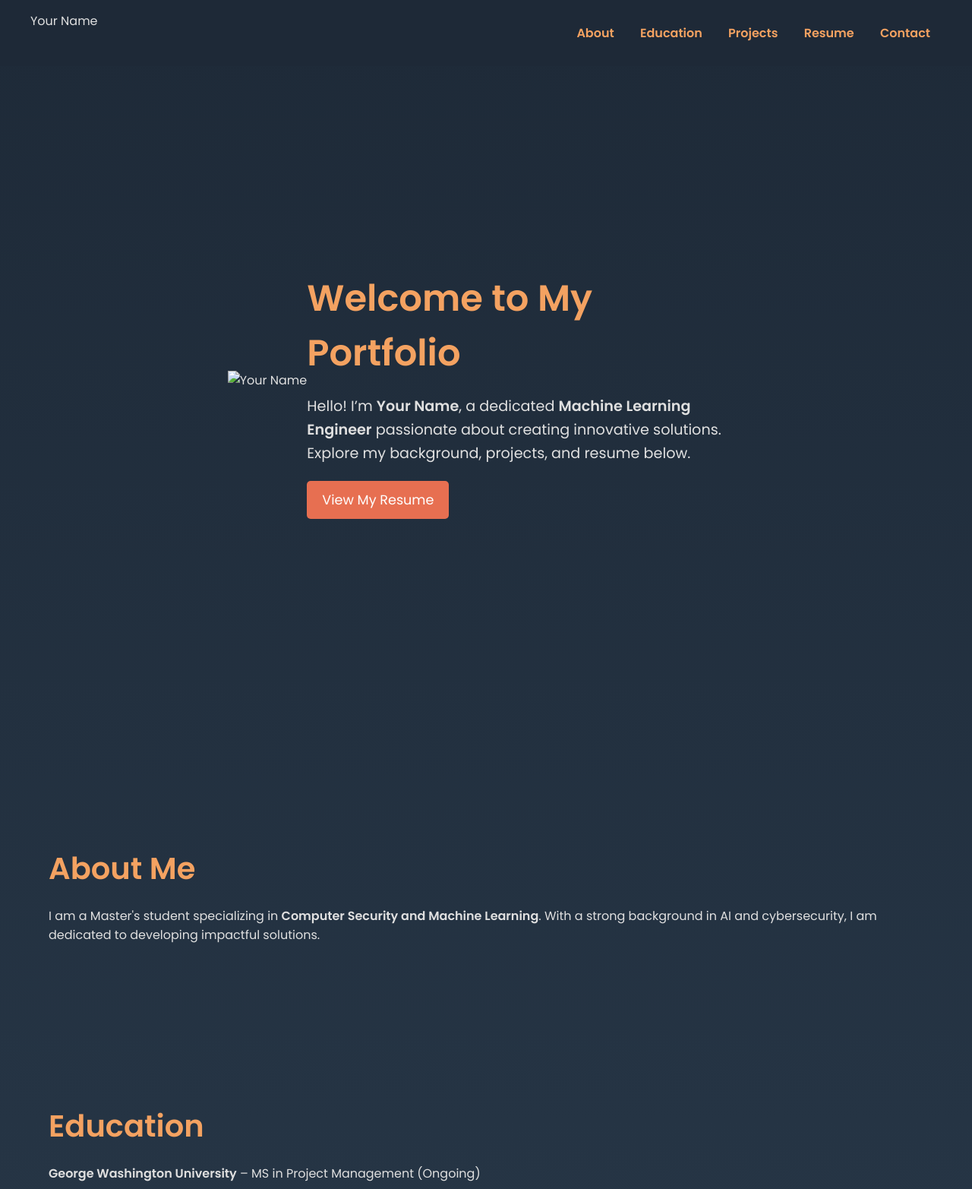
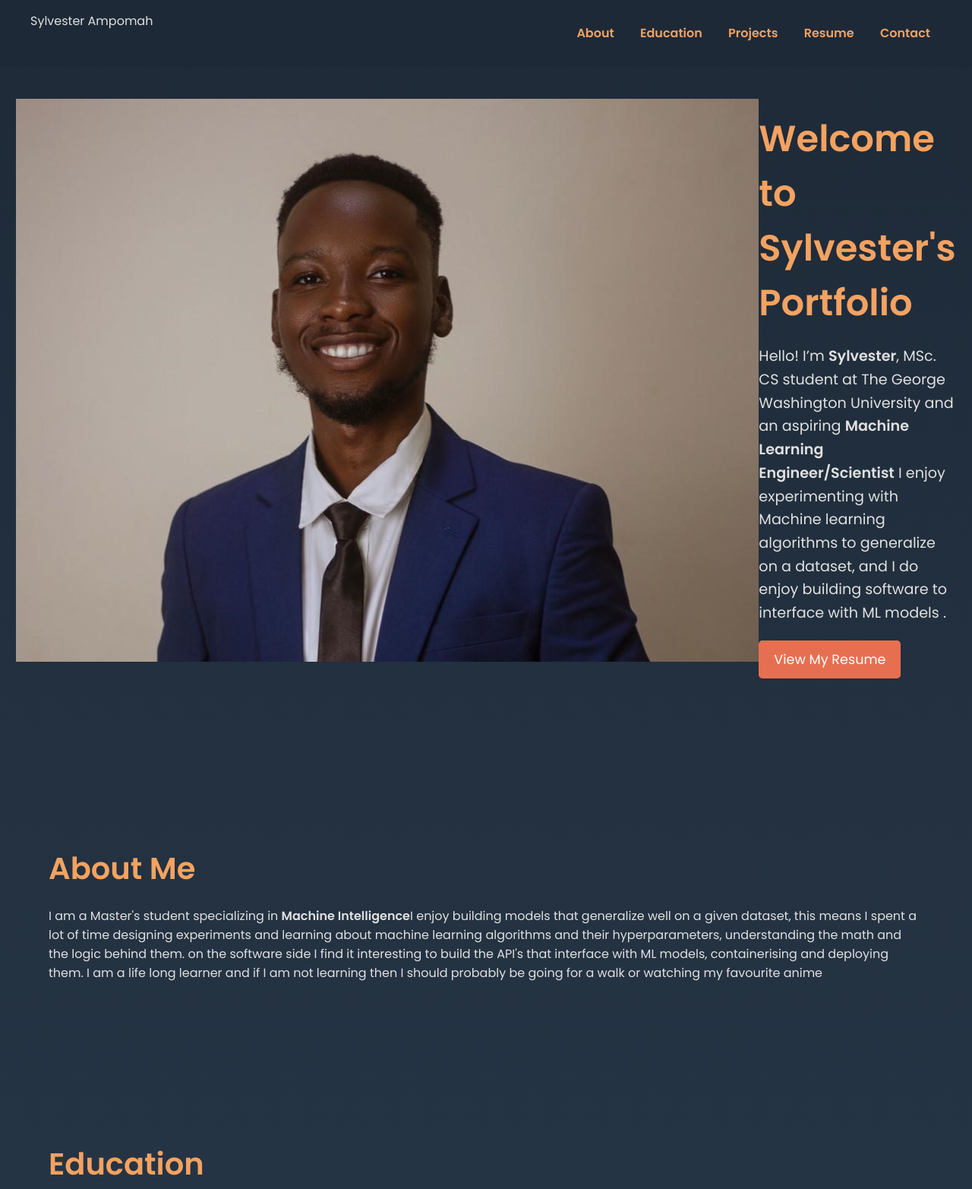
Before and after one commit to Sylvester107/sylvester107.github.io, a plain HTML site: page index.html in a window 1280 px wide. Shown: the top 1565 px of the page at 76% size. Drawn offline with Linux system fonts and the light colour scheme.

Commit message:
update Education and about me sections

```diff
--- a/index.html
+++ b/index.html
@@ -12,7 +12,7 @@
     <!-- Navigation -->
     <header>
         <div class="nav-container">
-            <div class="logo">Your Name</div>
+            <div class="logo">Sylvester Ampomah</div>
             <ul class="nav-links">
                 <li><a href="#about">About</a></li>
                 <li><a href="#education">Education</a></li>
@@ -25,25 +25,25 @@
 
     <!-- Hero Section -->
     <section class="hero">
-        <img src="your-profile-picture.jpg" alt="Your Name">
+        <img src="files\formal picture suit_cut_copy.jpg" alt="Sylvester">
         <div class="hero-content">
-            <h2>Welcome to My Portfolio</h2>
-            <p>Hello! I’m <strong>Your Name</strong>, a dedicated <strong>Machine Learning Engineer</strong> passionate about creating innovative solutions. Explore my background, projects, and resume below.</p>
-            <a href="resume.pdf" class="button">View My Resume</a>
+            <h2>Welcome to Sylvester's Portfolio</h2>
+            <p>Hello! I’m <strong>Sylvester</strong>, MSc. CS student at The George Washington University and an aspiring <strong>Machine Learning Engineer/Scientist</strong> I enjoy experimenting with  Machine learning algorithms to generalize on a dataset, and I do enjoy building software to interface with ML models .</p>
+            <a href="files\Sylvester Ampomah_machine_learning_scientist_engin_ver3.pdf" class="button">View My Resume</a>
         </div>
     </section>
 
     <!-- About Section -->
     <section id="about">
         <h2>About Me</h2>
-        <p>I am a Master's student specializing in <strong>Computer Security and Machine Learning</strong>. With a strong background in AI and cybersecurity, I am dedicated to developing impactful solutions.</p>
+        <p>I am a Master's student specializing in <strong>Machine Intelligence</strong>I enjoy building models that generalize well on a given dataset, this means I spent a lot of time designing experiments and learning about machine learning algorithms and their hyperparameters, understanding the math and the logic behind them. on the software side I find it interesting to build the API's that interface with ML models, containerising and deploying them. I am a life long learner and if I am not learning then I should probably be going for a walk or watching my favourite anime</p>
     </section>
 
     <!-- Education Section -->
     <section id="education">
         <h2>Education</h2>
-        <p><strong>George Washington University</strong> – MS in Project Management (Ongoing)</p>
-        <p><strong>George Washington University</strong> – Computer Science (Security & ML Focus)</p>
+        <p><strong>George Washington University</strong> – MSc. Computer Science</p>
+        <p><strong>Kwame Nkrumah University of Science and Technology(Best University in Ghana)</strong> – BSc. Telecommunication Engineering</p>
     </section>
 
     <!-- Projects Section -->
```
Also changed, not shown: files/formal picture suit_cut_copy.jpg (added).
